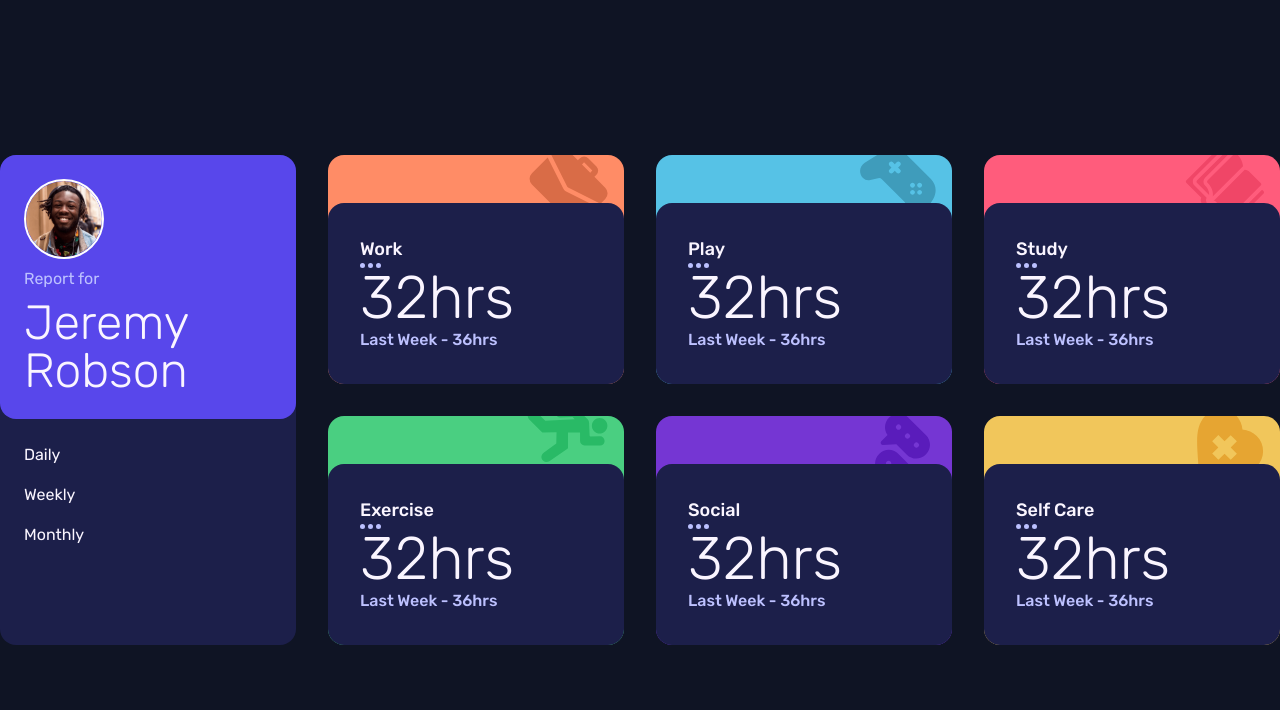
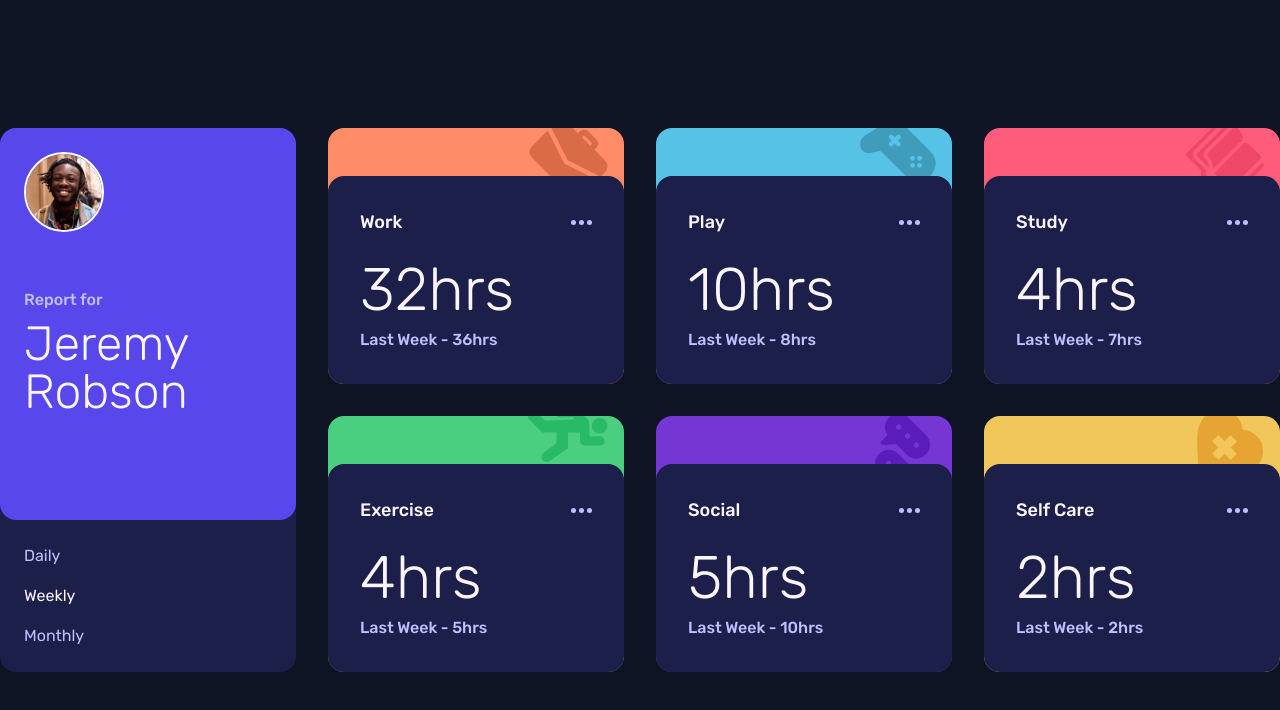
Before and after one commit to lilKriT/fem-time-tracking-dashboard, a Next.js app: page / in a window 1280 px wide. Shown: the top 710 px of the page. Built offline with nearby package versions, Linux system fonts and the light colour scheme.

Commit message:
Displaying data.

```diff
--- a/app/_components/Card.tsx
+++ b/app/_components/Card.tsx
@@ -1,23 +1,39 @@
+import { ITimeframe } from "../data";
+
 interface CardProps {
   title: string;
   color: string;
   icon: React.ReactNode;
+  mode: "daily" | "weekly" | "monthly";
+  timeframes: {
+    daily: ITimeframe;
+    weekly: ITimeframe;
+    monthly: ITimeframe;
+  };
 }
 
-const Card = ({ title, color, icon }: CardProps) => {
+const Card = ({ title, color, icon, mode, timeframes }: CardProps) => {
+  const timeframe = timeframes[mode];
+
   return (
     <article
       className={`${color} ${icon} bg-no-repeat bg-position-[right_1rem_top_-0.5rem] rounded-2xl flex text-purple-50`}
     >
       {/* The inner frame */}
-      <div className="bg-navy-900 mt-12 rounded-2xl w-full p-8">
-        <h2 className="font-medium text-lg">{title}</h2>
+      <div className="bg-navy-900 mt-12 rounded-2xl w-full p-8 flex flex-col gap-2">
+        <div className="flex justify-between items-center">
+          <h2 className="font-medium text-lg">{title}</h2>
 
-        {/* Apparently this is better then "Image"... */}
-        <img src={"/icon-ellipsis.svg"} />
+          {/* Apparently this is better then "Image"... */}
+          <img src={"/icon-ellipsis.svg"} className="cursor-pointer" />
+        </div>
 
-        <p className="text-6xl font-light">32hrs</p>
-        <p className="font-medium text-navy-200">Last Week - 36hrs</p>
+        <p className="text-6xl font-light mt-4">{timeframe.current}hrs</p>
+        {/* Different data depending on the mode */}
+        <p className="font-medium text-navy-200">
+          {mode === "daily" && "Last Day"} {mode === "weekly" && "Last Week"}
+          {mode === "monthly" && "Last Month"} - {timeframe.previous}hrs{" "}
+        </p>
       </div>
     </article>
   );
--- a/app/globals.css
+++ b/app/globals.css
@@ -40,5 +40,9 @@ body {
 }
 
 .btn {
-  @apply cursor-pointer;
+  @apply cursor-pointer text-navy-200;
 }
+
+.btn--active {
+  @apply text-purple-50;
+}
--- a/app/page.tsx
+++ b/app/page.tsx
@@ -4,6 +4,7 @@ import Image from "next/image";
 
 import { data } from "./data";
 import Card from "./_components/Card";
+import { useState } from "react";
 
 const ActivityMeta = {
   Work: { color: "bg-orange-300", icon: "bg-[url('/icon-work.svg')]" },
@@ -27,12 +28,14 @@ const getActivityMeta = (title: string) => {
 };
 
 export default function Home() {
+  const [mode, setMode] = useState<"daily" | "weekly" | "monthly">("weekly");
+
   return (
     <section className="min-h-dvh flex justify-center items-center">
       <div className="grid grid-cols-4 grid-rows-2 gap-8 max-w-7xl">
         {/* First, double sized cell */}
-        <div className="row-span-2 bg-navy-900 rounded-2xl ">
-          <div className="bg-purple-600 rounded-2xl p-6 flex flex-col gap-2">
+        <div className="row-span-2 bg-navy-900 rounded-2xl flex flex-col">
+          <div className="bg-purple-600 rounded-2xl p-6 flex flex-col gap-2 grow">
             {/* User card */}
             <Image
               src={"/image-jeremy.png"}
@@ -41,19 +44,28 @@ export default function Home() {
               height={234}
               className="border-2 border-white rounded-full w-20 aspect-square"
             />
-            <p className="text-navy-200">Report for</p>
+            <p className="text-navy-200 mt-12 font-medium">Report for</p>
             <h2 className="text-5xl font-light">Jeremy Robson</h2>
           </div>
 
           {/* Timeframe settings: */}
           <div className="flex flex-col justify-center items-start px-6 py-6 gap-4">
-            <button className="btn" onClick={() => console.log("Daily")}>
+            <button
+              className={`btn ${mode === "daily" && "btn--active"}`}
+              onClick={() => setMode("daily")}
+            >
               Daily
             </button>
-            <button className="btn" onClick={() => console.log("Weekly")}>
+            <button
+              className={`btn ${mode === "weekly" && "btn--active"}`}
+              onClick={() => setMode("weekly")}
+            >
               Weekly
             </button>
-            <button className="btn" onClick={() => console.log("Monthly")}>
+            <button
+              className={`btn ${mode === "monthly" && "btn--active"}`}
+              onClick={() => setMode("monthly")}
+            >
               Monthly
             </button>
           </div>
@@ -66,6 +78,8 @@ export default function Home() {
             title={activity.title}
             color={getActivityMeta(activity.title).color}
             icon={getActivityMeta(activity.title).icon}
+            mode={mode}
+            timeframes={activity.timeframes}
           />
         ))}
       </div>
```
